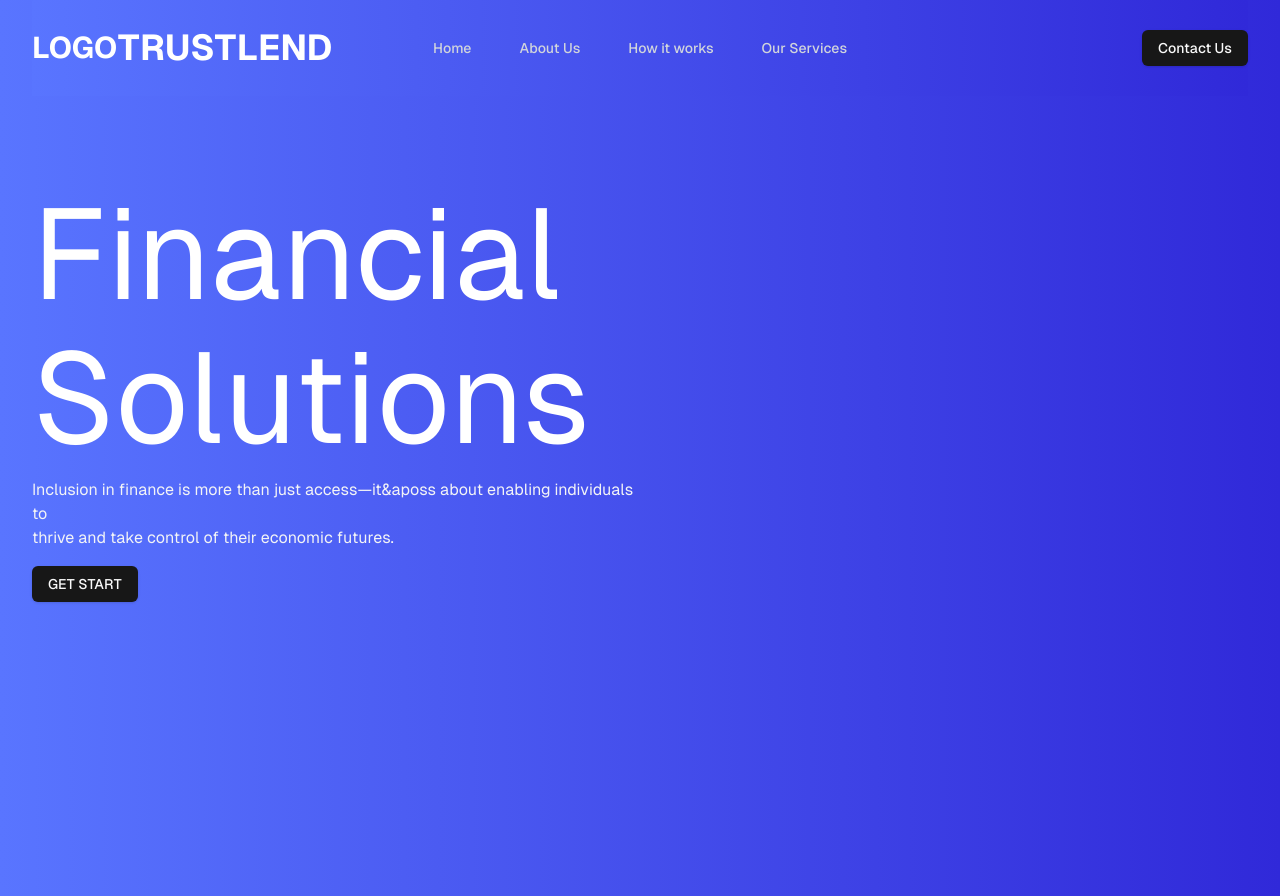
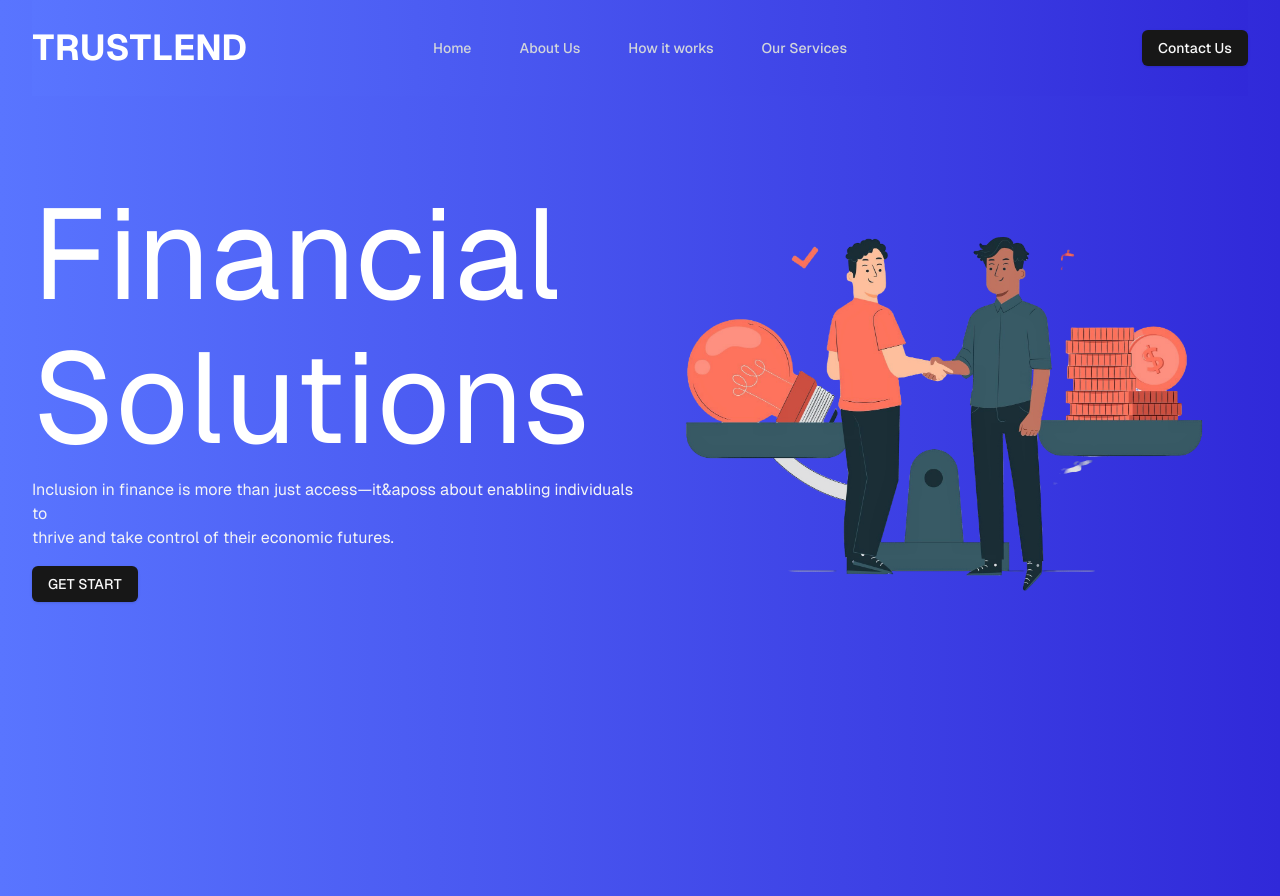
Before and after one commit to Ronexlemon/TrustLend, a Next.js app in the folder client/trustlend/: page / in a window 1280 px wide. Built offline with nearby package versions, Linux system fonts and the light colour scheme; no server answers; what @coinbase/onchainkit, wagmi would draw is missing.

Commit message:
hero image

```diff
--- a/client/trustlend/src/components/DashHeader.tsx
+++ b/client/trustlend/src/components/DashHeader.tsx
@@ -6,9 +6,16 @@ import { ProviderRpc } from '@/constant/provider';
 import { ethers, Contract } from 'ethers';
 import { usdc, link } from './onchain/addTokens';
 import { useAccount } from 'wagmi';
+import { Button } from './ui/button';
+import { useRouter } from "next/router";
 
 const DashHeader = () => {
   const { address, isConnected } = useAccount();
+  const router = useRouter();
+
+
+  // Function to handle navigation
+
   const [usdcBalance, setUSDCBalance] = useState<string | null>(null);
   const [linkBalance, setLinkBalance] = useState<string | null>(null);
   const [loading, setLoading] = useState<boolean>(true);
@@ -17,6 +24,10 @@ const DashHeader = () => {
   const provider = useMemo(() => new ethers.JsonRpcProvider(ProviderRpc), []);
   const usdcContract = useMemo(() => new Contract(usdc, erc20Abi, provider), [provider]);
   const linkContract = useMemo(() => new Contract(link, erc20Abi, provider), [provider]);
+
+  const handleNavigation = (path:string) => {
+    router.push(path);
+  };
 
   useEffect(() => {
     const getBalances = async () => {
@@ -58,7 +69,7 @@ const DashHeader = () => {
   return (
     <div className="bg-gray-100 h-24 w-full flex justify-between border-b border-gray-400 items-center">
       <div className="flex justify-around w-1/2">
-        <span className="text-black font-bold">TrustLend</span>
+        <Button  onClick={() => handleNavigation("/")}variant="link" className="text-blue-500 text-3xl font-bold">TrustLend</Button>
 
         {/* Display LINK balance or loading/error states */}
         <span className="text-gray-500">
--- a/client/trustlend/src/components/Header.tsx
+++ b/client/trustlend/src/components/Header.tsx
@@ -5,7 +5,7 @@ const Header =()=>{
     return(
         <div className="bg-gradient-to-r from-[#5975FF] to-[#3029D9] h-24 w-full flex justify-around items-center">
             <div className="flex w-1/3 justify-start items-center text-white text-3xl font-bold">
-                <h1>LOGO</h1>
+
                 <h2 className="text-4xl">TRUSTLEND</h2>
 
             </div>
--- a/client/trustlend/src/components/pages/Home.tsx
+++ b/client/trustlend/src/components/pages/Home.tsx
@@ -30,6 +30,11 @@ const HomeLand = ()=>{
                         </div>
 
                 </div>
+                <div className=" flex flex-col col-span-1 gap-4 justify-center items-start">
+                    <img src="/images/hero2.png" alt="financial solutions" className="w
+                    -full h-full object-cover" />
+
+                </div>
 
             </div>
 
```
Also changed, not shown: client/trustlend/public/images/hero.jpg (added), client/trustlend/public/images/hero2.png (added).
